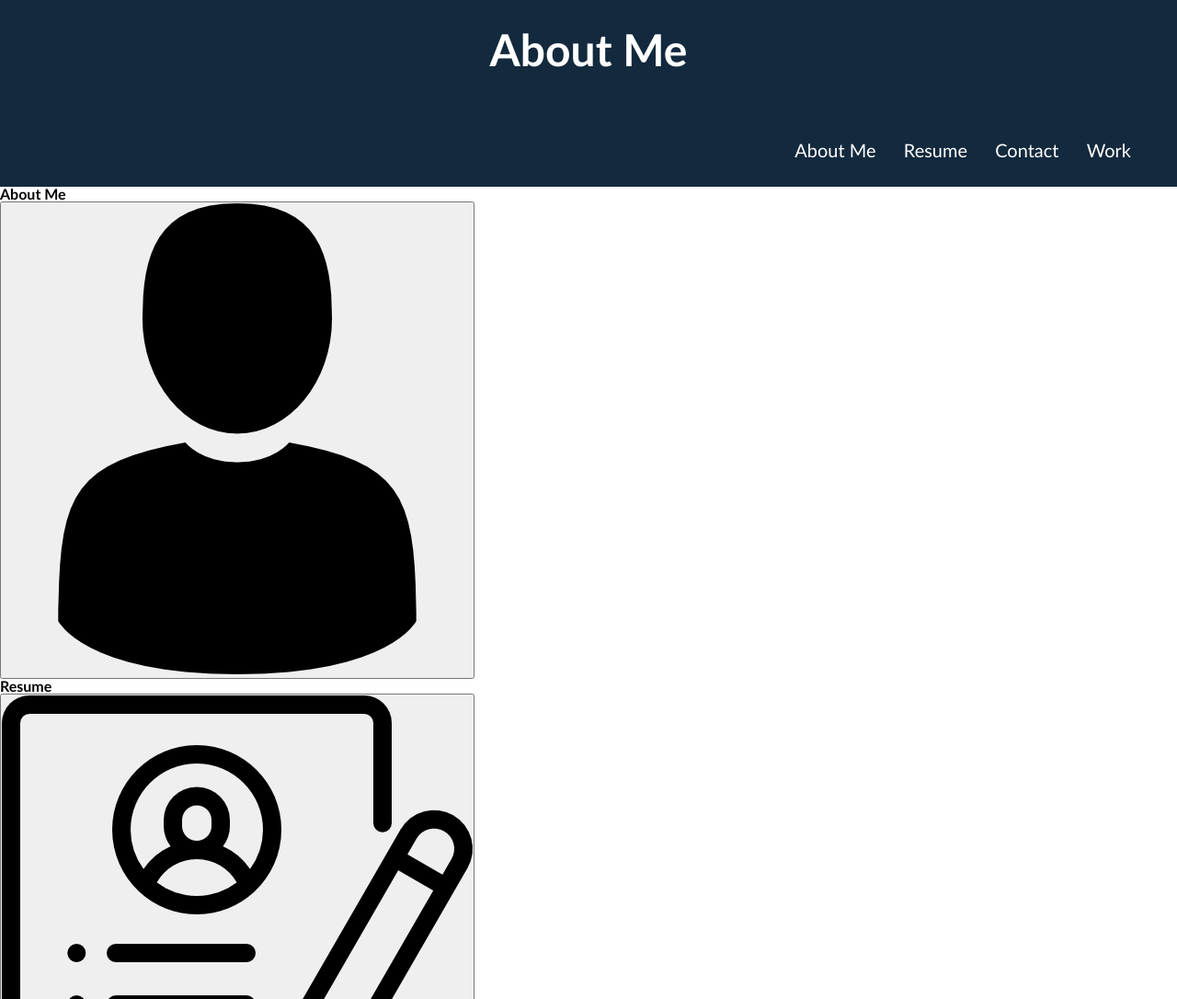
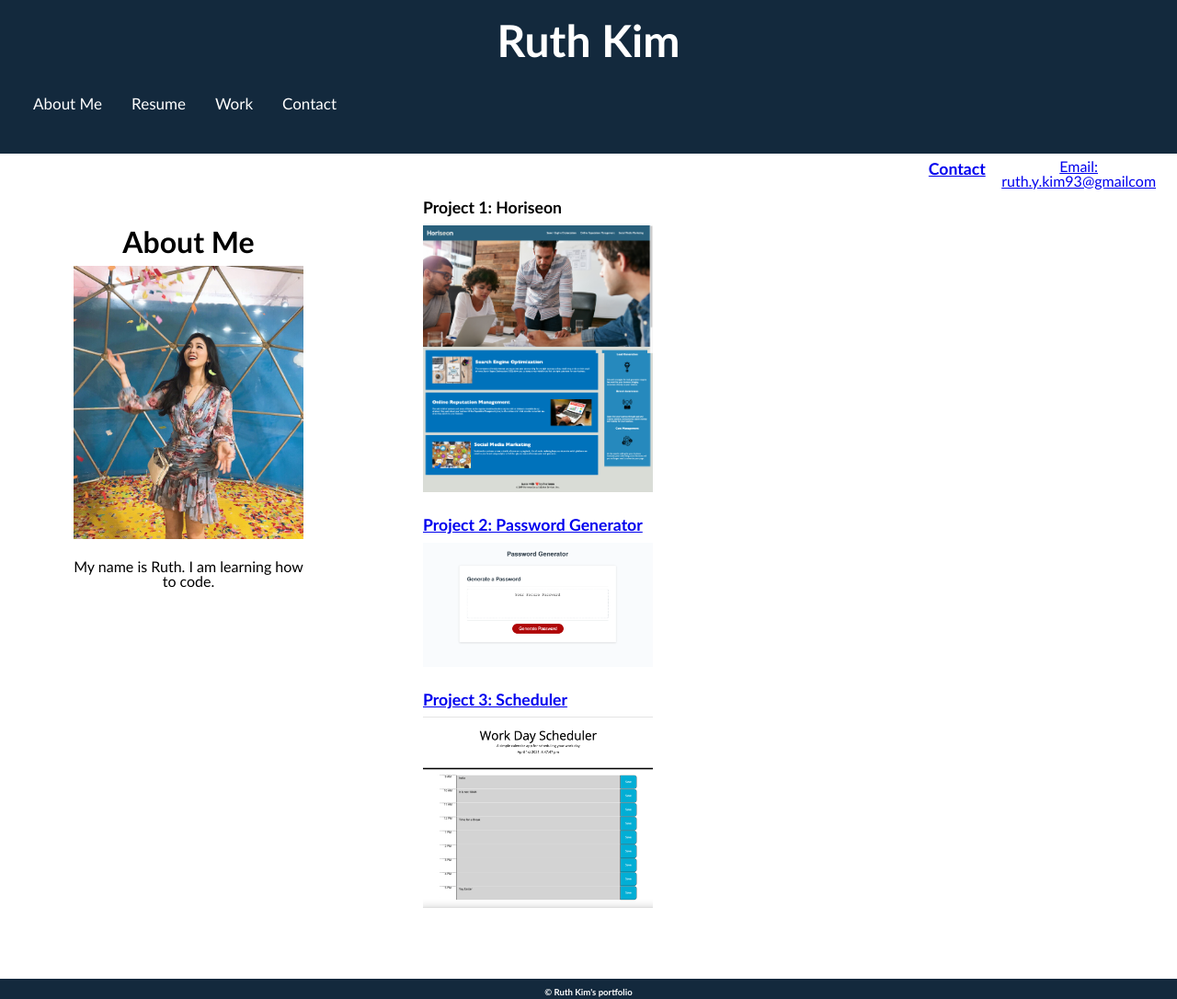
Before and after one commit to ruthyk/HW-WEEK-2, a plain HTML site: page index.html in a window 1280 px wide. Shown: the top 1086 px of the page at 92% size. Drawn offline with Linux system fonts and the light colour scheme.

Commit message:
changes to css

```diff
--- a/assets/css/style.css
+++ b/assets/css/style.css
@@ -1,57 +1,85 @@
 :root {
   --white: #fff;
   --dark-blue: #13293d;
-  --tan: #d8a47f;
   /* You can use it with any value that is repeated throughout the sheet */
   --border-radius: 50px;
 }
 
 body {
   font-size: 16px;
-  display: flex;
-  flex-direction: column;
-  min-height: 100vh;
-  justify-content: flex-start;
+  display: grid;
+  left: auto;
+  top: auto;
+  align-items: center;
+  line-height: 1.0;
+  margin: 0;
 }
 
-.header {
-  padding: 30px;
+header {
+  padding: 20px;
   text-align: center;
   background: var(--dark-blue);
   color: var(--white);
-  font-size: 20px;
-  }
+  font-size: 30px;
+  margin-bottom: 0px;
+}
 
-.header h1 {
+header h1 {
   background: var(--dark-blue);
   colour: var(--white);
   display: inline-block;
   font-size: 48px
 }
 
-.header div {
-  padding-top: 15px;
-  margin-right: 20px;
-  float: right;
-  font-family: 'Gill Sans', 'Gill Sans MT', Calibri, 'Trebuchet MS', sans-serif;
-  font-size: 20px;
+nav ul {
+  background: var(--dark-blue);
+  min-width: 350px;
+  list-style-type: none;
+  margin: 0;
+  padding: 0;
+  overflow: hidden;
 }
 
-.header div ul {
-  list-style-type: none;
+nav ul li {
+  background: var(--dark-blue);
+  margin-top: 20px;
+  margin-bottom: 10px;
+  font-size: 17px;
+  text-align: justify;
+  float: left;
 }
 
-.header div ul li {
-  display: inline-block;
-  margin-left: 25px;
+nav ul li a {
+  display: block;
+  color: white;
+  text-align: center;
+  padding: 16px;
+  text-decoration: none;
 }
 
-a {
-  color: #ffffff;
-  text-decoration: none;
+nav a:hover {
+  color: var(--white);
+  border-bottom: 3px solid var(--white);
+}
+
+aside {
+  flex: 1 0;
+  background-color: var(--white);
+  padding: 80px;
+  text-align: center;
+}
+
+aside img {
+  width: 250px;
+  margin-bottom: 20px;
+}
+
+aside p {
+  color: var(--black);
+}
 
 h2 {
-  font-size: 1.5rem;
+  font-size: 3.0rem;
   margin-bottom: 10px;
   margin: 0;
   margin-top: 0.5em;
@@ -61,6 +89,23 @@ h3 {
   font-size: 2.5rem;
   margin-bottom: 10px;
   text-align: center;
+}
+
+h3 {
+  font-size: 2.0rem;
+  margin-bottom: 10px;
+  text-align: center;
+}
+
+h4 {
+  font-size: 1.1rem;
+  margin-bottom: 10px;
+  text-align: left;
+}
+
+h5 {
+  font-size: 0.6rem;
+  text-align: centre;
 }
 
 nav {
@@ -78,17 +123,51 @@ nav a {
 nav a:hover {
   background-color: var(--white);
   color: var(--dark-blue);
+  opacity: 0.9;
+  border: 3px solid var(--framecolor);
 }
 
 main {
   display: flex;
   flex-wrap: wrap;
+  position: relative;
+}
+
+article {
+  display: flex;
+  justify-content: space-around;
+  text-align: center;
+  padding: 2%;
+  background: var(--black);
+  color: var(--white);
+  align-items: center;
+  padding: 2%;
+}
+
+img {
+  width: 250px;
+  margin-bottom: 25px;
+}
+
+a img:hover {
+  color: rgba(255, 255, 255, 1);
+  box-shadow: 0 5px 10px grey;
+}
+
+.box {
+  flex: 3;
+  background: var(--white);
+  padding: 50px;
+  display: flex;
+  flex-wrap: wrap;
+  align-items: flex-start;
+  justify-content: left;
 }
 
 footer {
   width: 100%;
   bottom: 0;
-  padding: 20px;
+  padding: 10px;
   text-align: center;
   background: var(--dark-blue);
   color: var(--white);
@@ -96,20 +175,12 @@ footer {
 }
 
 .card {
-  border-style: solid;
-  border-width: 1px;
-  border-radius: var(--border-radius);
   padding: 10px;
   flex: 0 0 300px;
   box-shadow: 10px 10px 0px #aaaaaa;
   margin: 20px;
   float: left;
-}
-
-.card > header {
-  border-radius: var(--border-radius) var(--border-radius) 0 0;
-  padding: 20px;
-}
+ }
 
 .card > p {
   text-align: center;
@@ -119,24 +190,7 @@ footer {
   width: 100%;
 }
 
-button {
-  width: 550px;
-  height: 520px;
-  padding: 10px;
-  flex: 0 0 300px;
-}
-
-.float-left {
-  float: left;
-  margin-right: 25px;
-}
-
-.float-right {
-  float: right;
-  margin-left: 25px;
-}
-
-@media screen and (max-width: 768px) {
+@media (max-width: 768px) {
   main,
   nav {
     flex-direction: column;
@@ -162,3 +216,8 @@ button {
   }
 
 }
+
+.imgface {
+  width: 100px;
+  height: 100px;
+}
--- a/index.html
+++ b/index.html
@@ -2,78 +2,77 @@
 <html>
 
 <head>
-  <title>About Me</title>
+  <title>Ruth Kim's Portfolio</title>
   <meta charset="UTF-8" />
   <meta name="viewport" content="width=device-width, initial-scale=1" />
-  <link rel="stylesheet" type="text/css" href="./assets/css/reset.css">
-  <link rel="stylesheet" type="text/css" href="./assets/css/style.css" />
+  <link rel="stylesheet" type="text/css" href="./assets/css/reset.css"/>
+  <link rel="stylesheet" type="text/css" href="./assets/css/style.css"/>
 </head>
 
 <body>
   <!-- Header -->
   <div class="header">
     <header>
-      <h1>About Me</h1>
+      <h1>Ruth Kim</h1>
+  <!-- Navbar -->
+      <nav>
+        <ul>
+          <li><a href="#aboutme">About Me</a></li>
+          <li><a href="#resume">Resume</a></li>
+          <li><a href="#work">Work</a></li>
+          <li><a href=#contact">Contact</a></li>
+        </ul>
+      </nav>
     </header>
   </div>
 
-  <!-- Navbar -->
-  <div class="header">
-    <div>
-      <ul>
-        <li>
-          <a href="About Me">About Me</a>
-        </li>
-        <li>
-          <a href="Resume">Resume</a>
-        </li>
-        <li>
-          <a href="Contact">Contact</a>
-        </li>
-        <li>
-          <a href="Work">Work</a>
-        </li>
-      </ul>
-    </div>
-  </div>
-
   <!-- Body -->
-  <main>
-    <!-- images for cards -->
-    <div class="Content">
-      <section class="card">
-        <article id="About Me" class = "About me">
-          <h3>About Me</h3>
-            <button> <img src="./assets/images/PERSON.png" alt="PERSON"/> </button>
-          </section>
-      <section class="card">
-        <article id="resume" class = "resume">
-          <h3>Resume</h3>
-          <button><img src="./assets/images/RESUME.png" alt="sign saying job"/> </button>
-        </article>
-      </section>
-      <section class="card">
-        <article id="contact" class = "contact">
-          <h3>Contact</h3>
-          <button><img src="./assets/images/CONTACT.png" alt="phone with outgoing call" /></button>
-        </article>
-      </section>
-      <section class="card">
-        <article id = "work" class = "work">
-          <h3>Work</h3>
-          <button><img src="./assets/images/WORK.png" alt="image of desk and computer screen" /></button>
-        </article>
-        </section>
-    </div>
+  <main id="main">
+    <!-- Sidebar -->
+    <aside id="aboutme">
+      <h3>About Me</h3>
+      <img src="./assets/images/profilephoto.jpeg" alt="PERSON"/>
+      <p>My name is Ruth. I am learning how to code.</p>
+    </aside>
 
 
-  </main>
+<!--Projects and Work -->
+<div id="work" class="box">
+  <section class="projects">
+
+  <h4>Project 1: Horiseon</h4>
+  <a target="_blank" href=https://ruthyk.github.io/Ruth-s-week-1-repository/>
+    <img class="horiseonimg" src="assets/images/horiseonimg.png" alt="image of landing page of first project"  </a>
+  </section>
+
+  <section class="projects">
+    <h4>Project 2: Password Generator</h4>
+    <a href=https://ruthyk.github.io/HW-WEEK-3/">
+      <img class= pwgenimg" src="assets/images/pwgenimg.png" alt = "landing page of password generator project"
+    </a>
+  </section>
+
+  <section class="projects">
+    <h4> Project 3: Scheduler </h4>
+    <a href=https://ruthyk.github.io/HW-WEEK-5/">
+      <img class= scheduler" src="assets/images/scheduler.png" alt = "landing page of password generator project"
+    </a>
+  </section>
+
+</div>
+
+<div>
+  <section>
+    <article id="contact">
+      <h4>Contact</h4>
+      <p><span>Email:</span> <a target="_blank" href=mailto:ruth.y.kim93@gmail.com">ruth.y.kim93@gmailcom</a>
+    </article>
+  </section>
+</div>
 
   <!-- Footer -->
   <footer>
-    <h3>
-      O
-    </h3>
+    <h5>&copy Ruth Kim's portfolio</h5>
   </footer>
 </body>
 
```
Also changed, not shown: assets/images/PERSON.png (deleted), assets/images/horiseonimg.png (added), assets/images/profilephoto.jpeg (added), assets/images/pwgenimg.png (added), assets/images/scheduler.png (added), 2 other files.
